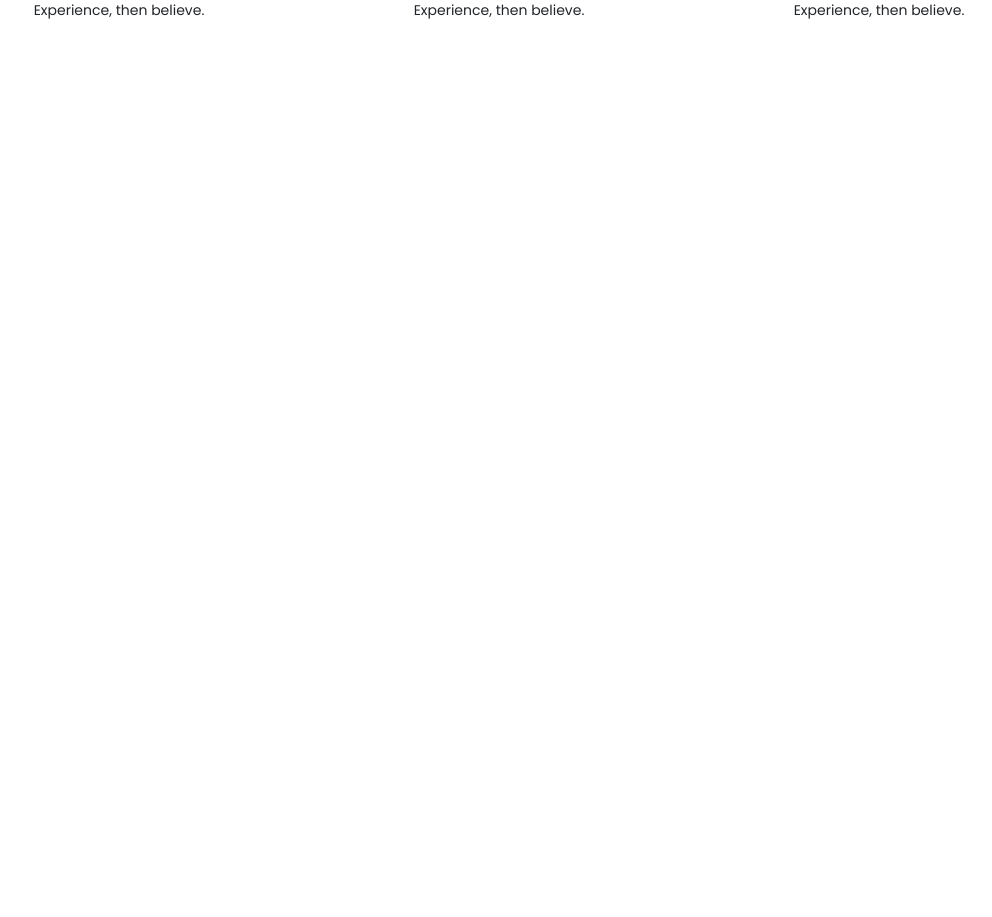
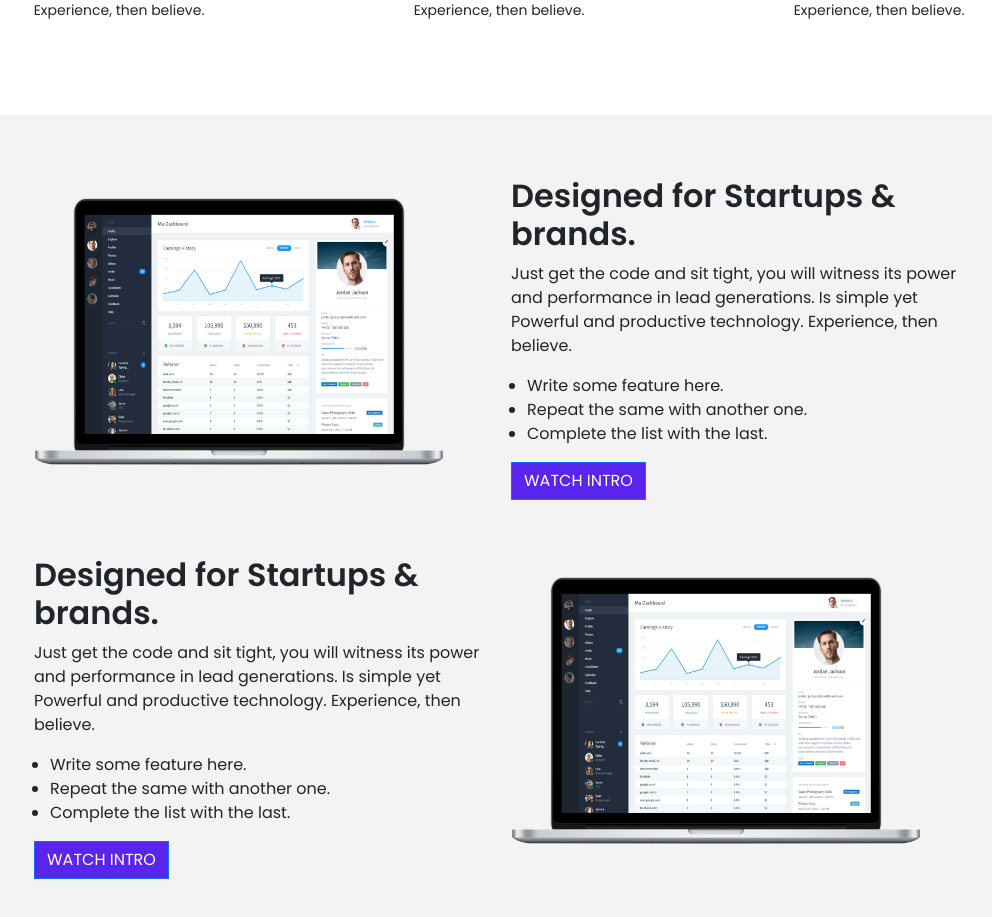
Before and after one commit to zapeture/PAGE_A_DAY_SERIES, a Next.js app in the folder apps/destiny/: page / in a window 1280 px wide. Shown: the part 1325-2242 px from the top of the page, without its empty margins (141-1133 px from the left). Before the commit the page ends 1440 px from the top, so only its background shows below. Built offline with nearby package versions, Linux system fonts and the light colour scheme.

Commit message:
chore: Add SideBySideShowcase component and update global styles

```diff
--- a/apps/destiny/app/globals.scss
+++ b/apps/destiny/app/globals.scss
@@ -2,6 +2,7 @@
 
 $destiny-purple: #5924EC;
 $destiny-light: #F6F6F6;
+$dim-white: #f3f3f3f3;
 
 .main-header {
   min-height: 745px;
@@ -66,7 +67,7 @@ $destiny-light: #F6F6F6;
     transition: border 0.3s ease-in;
     margin-bottom: 20px;
 
-    &:hover{
+    &:hover {
       border: 2px solid $destiny-purple;
     }
 
@@ -90,3 +91,26 @@ $destiny-light: #F6F6F6;
     }
   }
 }
+
+.side-by-side-showcase {
+  width: 100%;
+  background: $dim-white;
+  padding-block: 30px;
+
+  .side-by-side-showcase-inner {
+    margin-inline: auto;
+    max-width: 970px;
+    padding-inline: 20px;
+    width: 100%;
+  }
+
+  .showcase-image {
+    max-width: 410px;
+  }
+
+  .watch-intro-btn {
+    background-color: $destiny-purple;
+    border-radius: 0px;
+    text-transform: uppercase;
+  }
+}
--- a/apps/destiny/app/page.tsx
+++ b/apps/destiny/app/page.tsx
@@ -1,11 +1,13 @@
 import BelowTheFoldSection from "@/components/BelowTheFoldSection";
 import Header from "@/components/Header";
+import SideBySideShowcase from "@/components/SideBySideShowcase";
 
 export default function Home() {
   return (
     <>
       <Header />
       <BelowTheFoldSection />
+      <SideBySideShowcase />
     </>
   );
 }
--- /dev/null
+++ b/apps/destiny/components/SideBySideShowcase.tsx
@@ -0,0 +1,55 @@
+import Image from "next/image";
+
+export default function SideBySideShowcase() {
+  return (
+    <section className="side-by-side-showcase w-100">
+      <div className="side-by-side-showcase-inner">
+        {/*  */}
+        <div className="row align-items-center py-4">
+          <div className="col-12 col-md-6">
+            <Image src={"/img/laptop.png"}
+              alt="laptop"
+              width={465} height={276}
+              className="mx-auto d-block d-md-inline showcase-image "
+            />
+          </div>
+          <div className="col-12 col-md-6">
+            <h2 className="h2 fw-semibold text-center text-md-start mt-5 mt-lg-2">Designed for Startups & brands.</h2>
+            <p>Just get the code and sit tight, you will witness its power and performance in lead generations. Is simple yet Powerful and productive technology. Experience, then believe.</p>
+            <ul className="ps-3">
+              <li>Write some feature here.</li>
+              <li>Repeat the same with another one.</li>
+              <li>Complete the list with the last.</li>
+            </ul>
+            <div className="d-flex justify-content-center justify-content-lg-start" >
+              <button className="btn btn-primary watch-intro-btn">Watch Intro</button>
+            </div>
+          </div>
+        </div>
+        {/*  */}
+        <div className="row align-items-center py-4">
+          <div className="col-12 col-md-6">
+            <h2 className="h2 fw-semibold text-center text-md-start mt-5 mt-lg-2">Designed for Startups & brands.</h2>
+            <p>Just get the code and sit tight, you will witness its power and performance in lead generations. Is simple yet Powerful and productive technology. Experience, then believe.</p>
+            <ul className="ps-3">
+              <li>Write some feature here.</li>
+              <li>Repeat the same with another one.</li>
+              <li>Complete the list with the last.</li>
+            </ul>
+            <div className="d-flex justify-content-center justify-content-lg-start" >
+              <button className="btn btn-primary watch-intro-btn">Watch Intro</button>
+            </div>
+          </div>
+          <div className="col-12 col-md-6">
+            <Image src={"/img/laptop.png"}
+              alt="laptop"
+              width={465} height={276}
+              className="mx-auto d-block d-md-inline showcase-image "
+            />
+          </div>
+        </div>
+        {/*  */}
+      </div>
+    </section>
+  )
+}
```
Also changed, not shown: apps/destiny/public/img/laptop.png (added).
